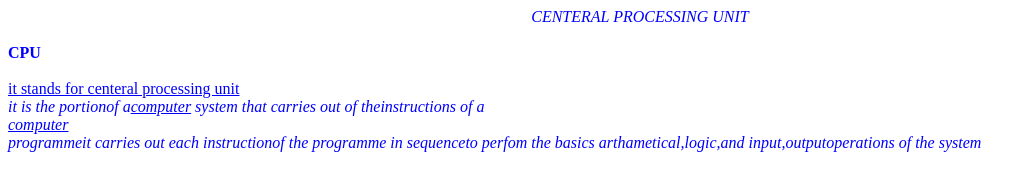
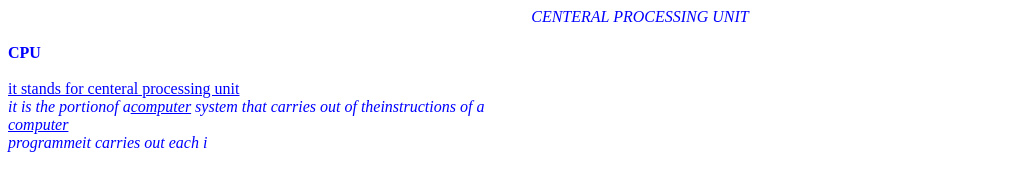
Before and after one commit to iamneo-production/fabeceaeeadaeccdfffebaeceaec, a plain HTML site: page public/index.html in a window 1280 px wide. Shown: the whole page, without its empty margins (0-1036 px from the left). Drawn offline with Linux system fonts and the light colour scheme.

Commit message:
Backup Commit

```diff
--- a/public/index.html
+++ b/public/index.html
@@ -5,4 +5,4 @@
 <br><b>CPU</b><br></body>
 <br><u>it stands for centeral processing unit</u></br>
 <i>it is the portionof a<u>computer</u></i>
-<i>system that carries out of theinstructions of a <br><u>computer</u></br>programmeit carries out each instructionof the programme in sequenceto perfom the basics arthametical,logic,and input,outputoperations of the system</i>
+<i>system that carries out of theinstructions of a <br><u>computer</u></br>programmeit carries out each i
```
